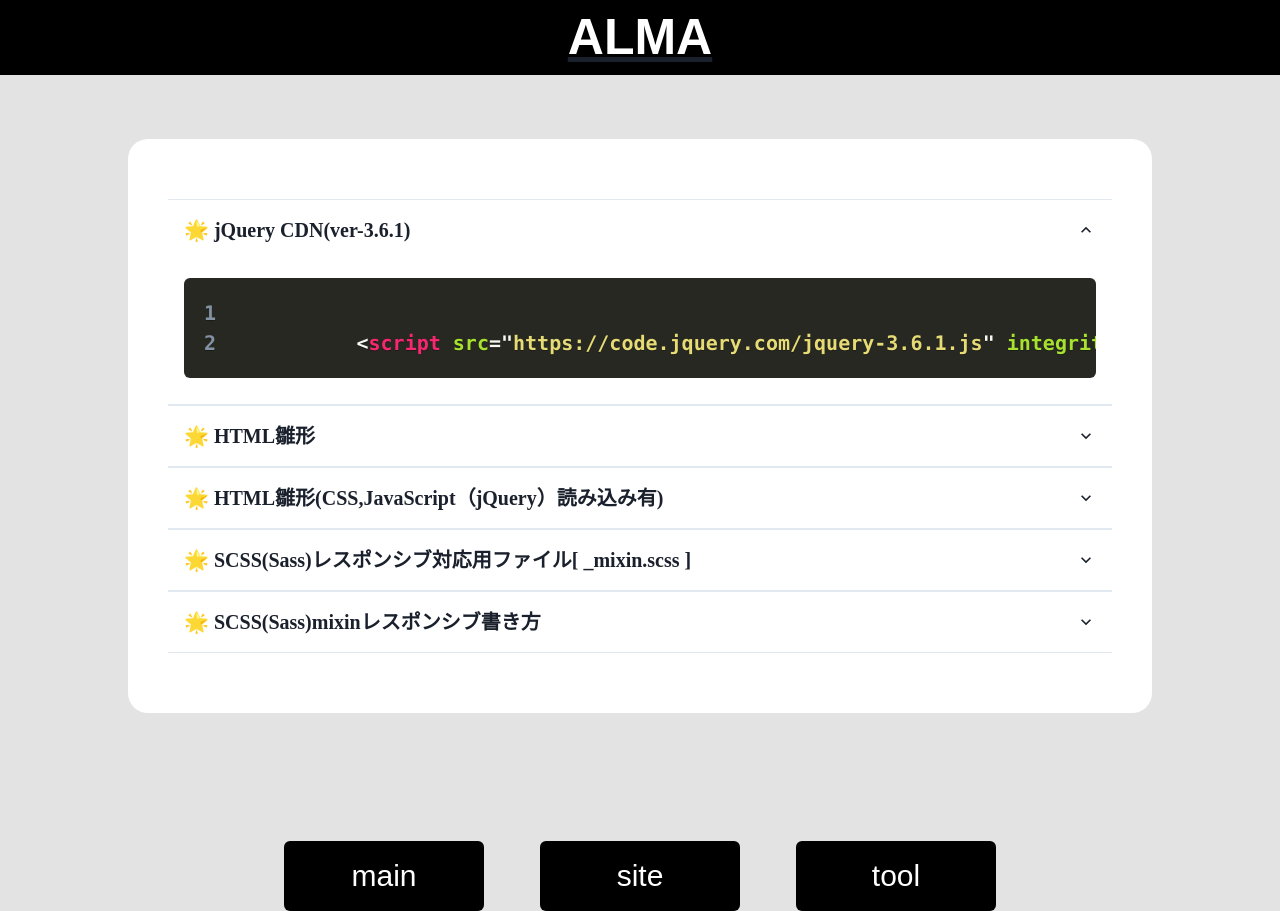
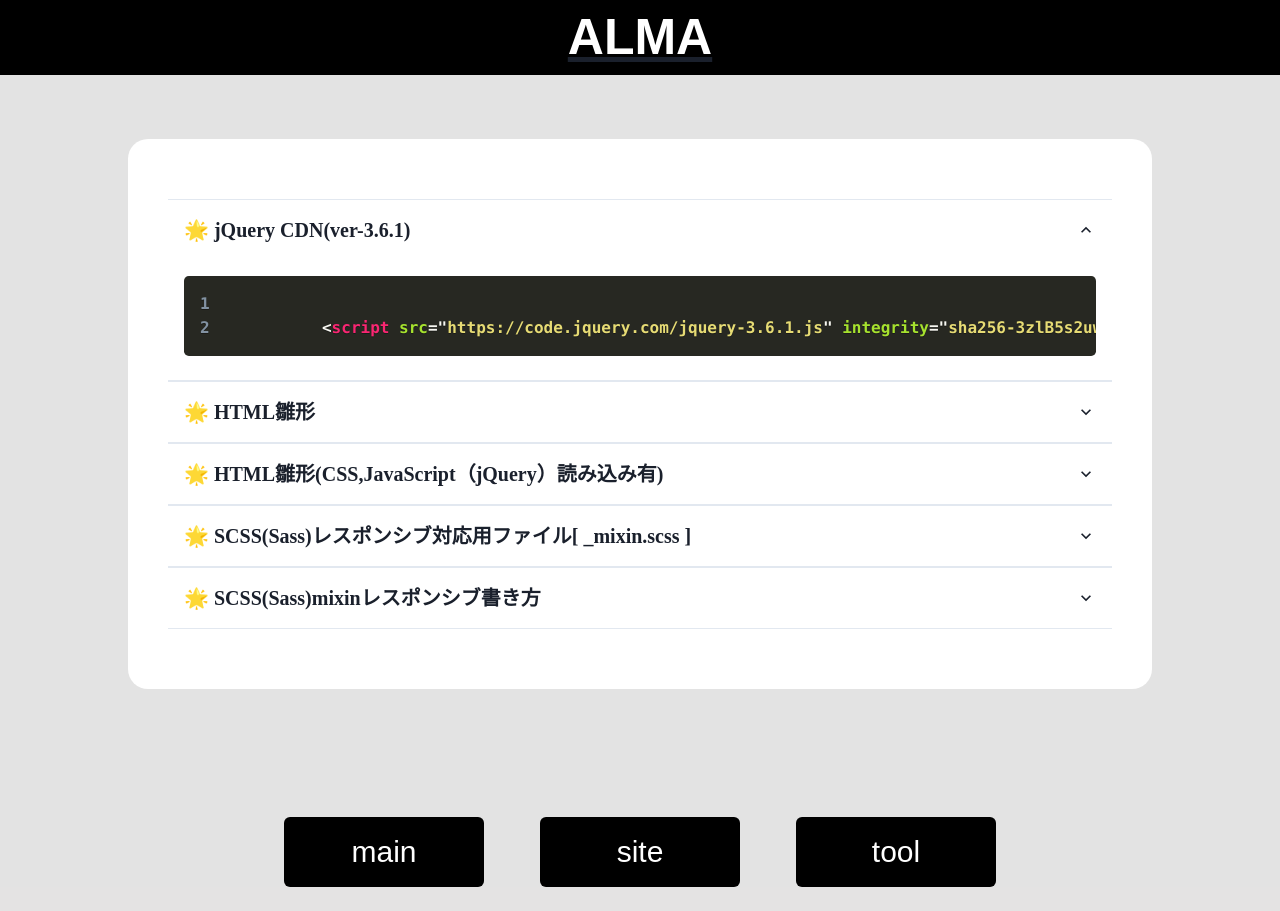
Before and after one commit to Noracham/ALMA-by-React, a Next.js app in the folder alma/: page /code in a window 1280 px wide. Both pictures are taken after a click on the button "🌟 jQuery CDN(ver-3.6.1)". After the commit the page ends 887 px from the top, so only its background shows below. Built offline with nearby package versions, Linux system fonts and the light colour scheme; no server answers.

Commit message:
syntaxhighlightのスタイルを変更

```diff
--- a/alma/src/components/codeList.tsx
+++ b/alma/src/components/codeList.tsx
@@ -45,6 +45,7 @@ export const CodeList = (props: any) => {
               language={lang} // 表示する言語
               style={okaidia}
               showLineNumbers // 行番号を表示
+              customStyle={{ fontSize: "16px" }}
             >
               {content}
             </SyntaxHighlighter>
```
